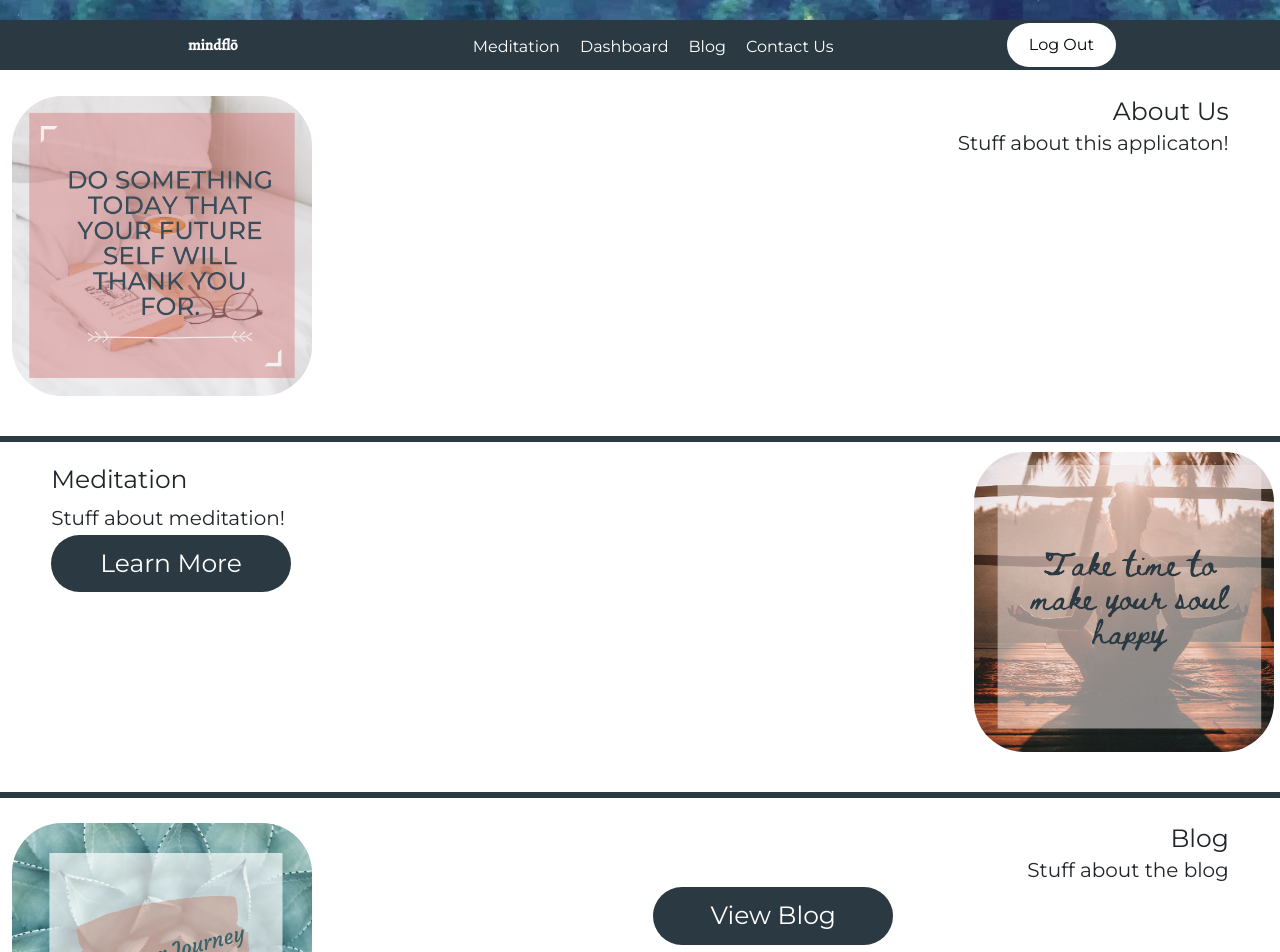
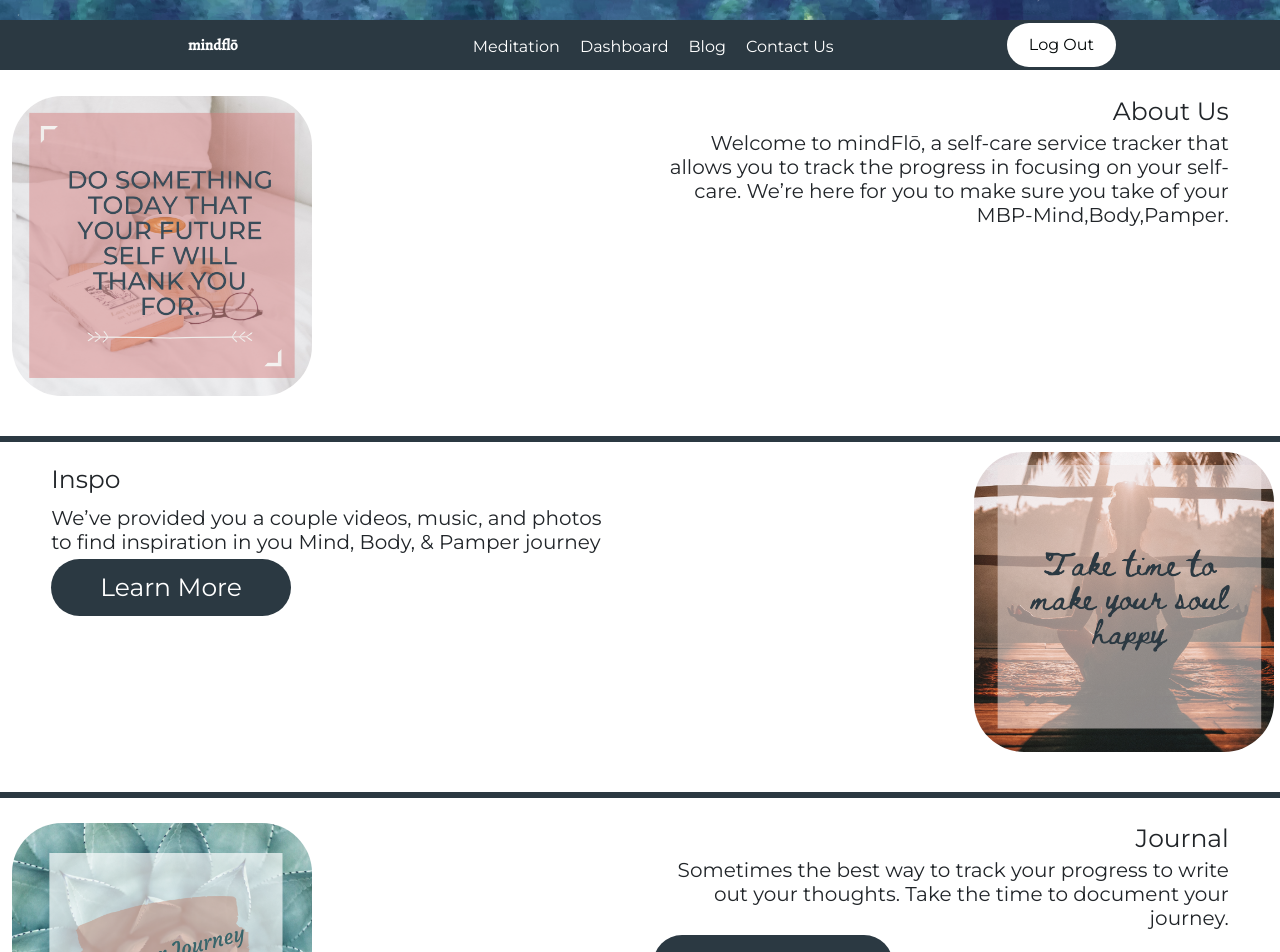
Before and after one commit to youjmi/mindflo, a React (Create React App) app in the folder client/: page /home in a window 1280 px wide. Shown: the part 360-1312 px from the top of the page. Built offline with nearby package versions, Linux system fonts and the light colour scheme; no server answers; sample sign-in values are in the browser's storage.

Commit message:
adding content working on other yoga pieces

```diff
--- a/client/src/components/Yoga/index.js
+++ b/client/src/components/Yoga/index.js
@@ -38,34 +38,39 @@ function Yoga() {
     // if
 
           }
-          console.log(allPoses)
+
 
 
 
  function getValue(event){
-   setPhoto(event.target.value)
+  // setVideo(event.target.label)
+  // setPhoto(event.target.value)
+
+  setPhoto(event.target.value)
   //  console.log("TESTING")
-  // console.log(event)
-  console.log(event.target)
-  console.log(event.target.getAttribute("text"))
+  console.log(event.target.attributes.innerHTML)
+  console.log(event.target.outerText)
+  console.log(event)
   // console.log([event.target.getAttribute('id')])
 
 //   // const photoPose = event.target.value
-  setVideo(event.target)
+  setVideo(event.target.id)
 //   // const valueSelected = event.target.value;
 // .then((res) => setPhoto(res.data))
 // // //  API.getPosePhoto(id)
 //  .then((res)=>setPhoto(res.data))
 //  .catch(error => console.log(error))
 
-console.log(isVideo)
+// console.log(isVideo)
 // console.log (photoPose)
- }  console.log (photoPose)
+  }
+  // console.log (photoPose)
 
-//  function getYoutube(event){
-//    console.log (event)
-//    console.log(event.target.value)
-//  }
+ function getYoutube(event){
+   console.log (event)
+   console.log(event.target.id)
+   setVideo(event.target.id)
+ }
   // function getPhoto(event){
   //   event.preventDefault();
   //   if (allPoses.english_name && allPoses.img.url){
@@ -163,7 +168,7 @@ const toggle = () =>{setIsOpen (!isOpen)}
             <Dropdown isOpen={isOpen} toggle={toggle}>
               <Dropdown.Toggle caret id="size-dropdown">Yoga Poses</Dropdown.Toggle>
               <Dropdown.Menu>
-                <select onChange={getValue}>{allPoses.map(yoga => (<option id={yoga.english_name} value={yoga.img_url}>{yoga.english_name}</option>))}
+                <select onChange={(e) => getValue(e)}>{allPoses.map(yoga => (<option yogaIMG={yoga.img_url} id={yoga.english_name} value={yoga.img_url}>{yoga.english_name}</option>))}
                 </select>
    </Dropdown.Menu>
 </Dropdown>
@@ -172,7 +177,7 @@ const toggle = () =>{setIsOpen (!isOpen)}
 
 
             <div>
-              <img src={photoPose}></img>
+              <img onChange={getYoutube} src={photoPose}></img>
              </div>
 
             </Jumbotron>
--- a/client/src/pages/Home.js
+++ b/client/src/pages/Home.js
@@ -37,7 +37,10 @@ function Home(props) {
           <Col size="sm-8">
 
           <h1 className="homeTitle1">About Us</h1>
-            <h2 className="homeTitle1">Stuff about this applicaton!
+            <h2 className="homeTitle1">Welcome to mindFlō, a self-care service tracker that allows you to track the progress in focusing on your self-care. We’re here for you to make sure you take of your MBP-Mind,Body,Pamper.
+                                     {/* <p>Mind (zen out with a meditation session)</p>
+                                    <p>Body (workout or try your yoga practice)</p>
+                                  <p>Pamper (vibe out with a facial, bath bomb, or anything that makes you feel good)</p> */}
             </h2>
           </Col>
 
@@ -51,8 +54,8 @@ function Home(props) {
         <Row>
 
           <Col size="sm-8">
-          <h1 className="homeTitle2">Meditation</h1>
-            <h2 className="homeTitle2">Stuff about meditation!</h2>
+          <h1 className="homeTitle2">Inspo</h1>
+            <h2 className="homeTitle2">We’ve provided you a couple videos, music, and photos to find inspiration in you Mind, Body, & Pamper journey</h2>
             <div className="button2">
             <Link className = "homeTitle2Button "to="/meditation">Learn More</Link>
           </div>
@@ -75,10 +78,10 @@ function Home(props) {
 
           </Col>
           <Col size="sm-8">
-          <h1 className="homeTitle1">Blog</h1>
-            <h2 className="homeTitle1">Stuff about the blog</h2>
+          <h1 className="homeTitle1">Journal</h1>
+            <h2 className="homeTitle1">Sometimes the best way to track your progress to write out your thoughts. Take the time to document your journey. </h2>
           <div className="button1">
-           <Link className = "homeTitle1Button "to="/blog">View Blog </Link>
+           <Link className = "homeTitle1Button "to="/blog">View Journal</Link>
           </div>
 
 
@@ -94,7 +97,7 @@ function Home(props) {
 
           <Col size="sm-8" className ="colHome">
           <h1 className="homeTitle2">Dashboard</h1>
-            <h2 className="homeTitle2">Stuff about dashboard!</h2>
+            <h2 className="homeTitle2">Our tracker keeps all your efforts catagorized. Add new events and visually see your efforts.</h2>
 
             <ReactApexChart  style ={{}}/> {/*How to isolate only 1 graph*/}
 
--- a/client/src/utils/yoga.js
+++ b/client/src/utils/yoga.js
@@ -14,7 +14,7 @@ export default {
   getYoga: function() {
     return axios.get(`${baseURL}`);
   },
-  getPosePhoto: function(id) {
-    return axios.get(`${baseURL}/`+ id);
+  getPosePhoto: function(dataImg) {
+    return axios.get(`${baseURL}/`+ dataImg);
   },
 };
```
